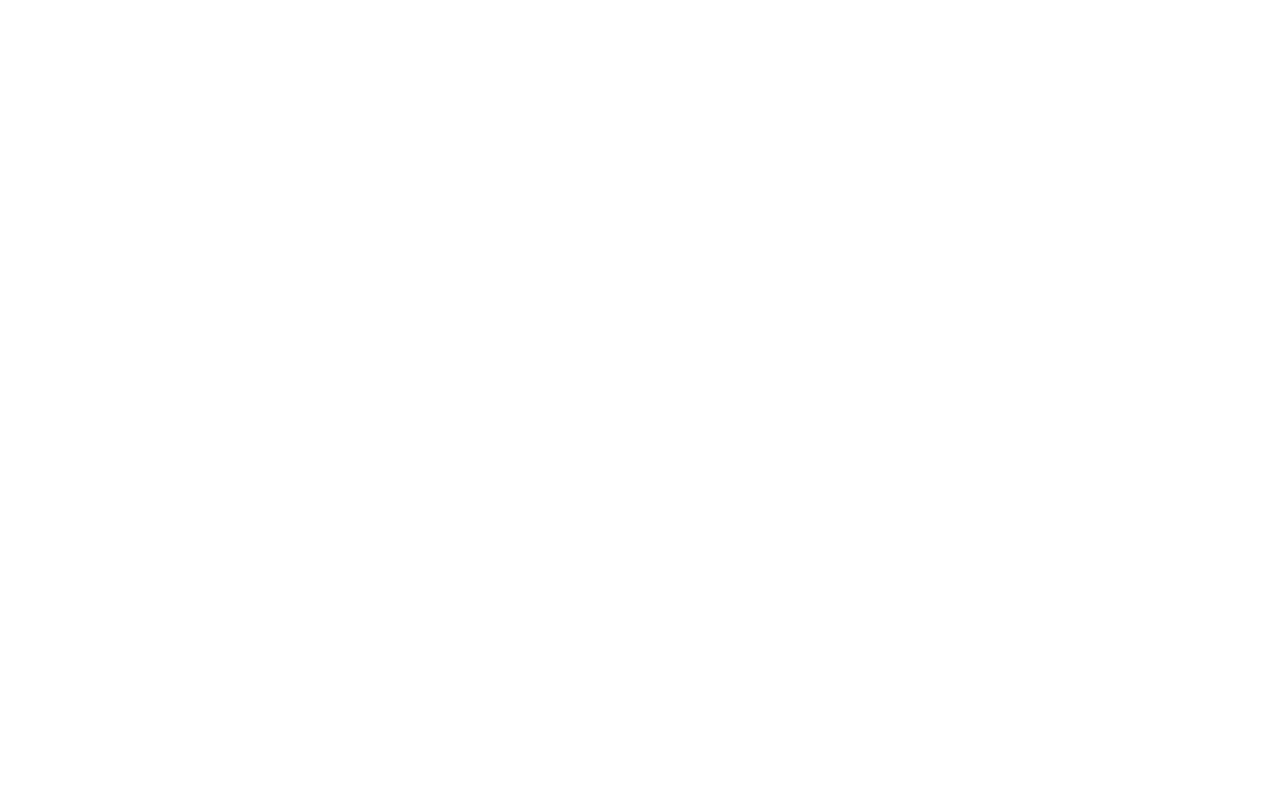
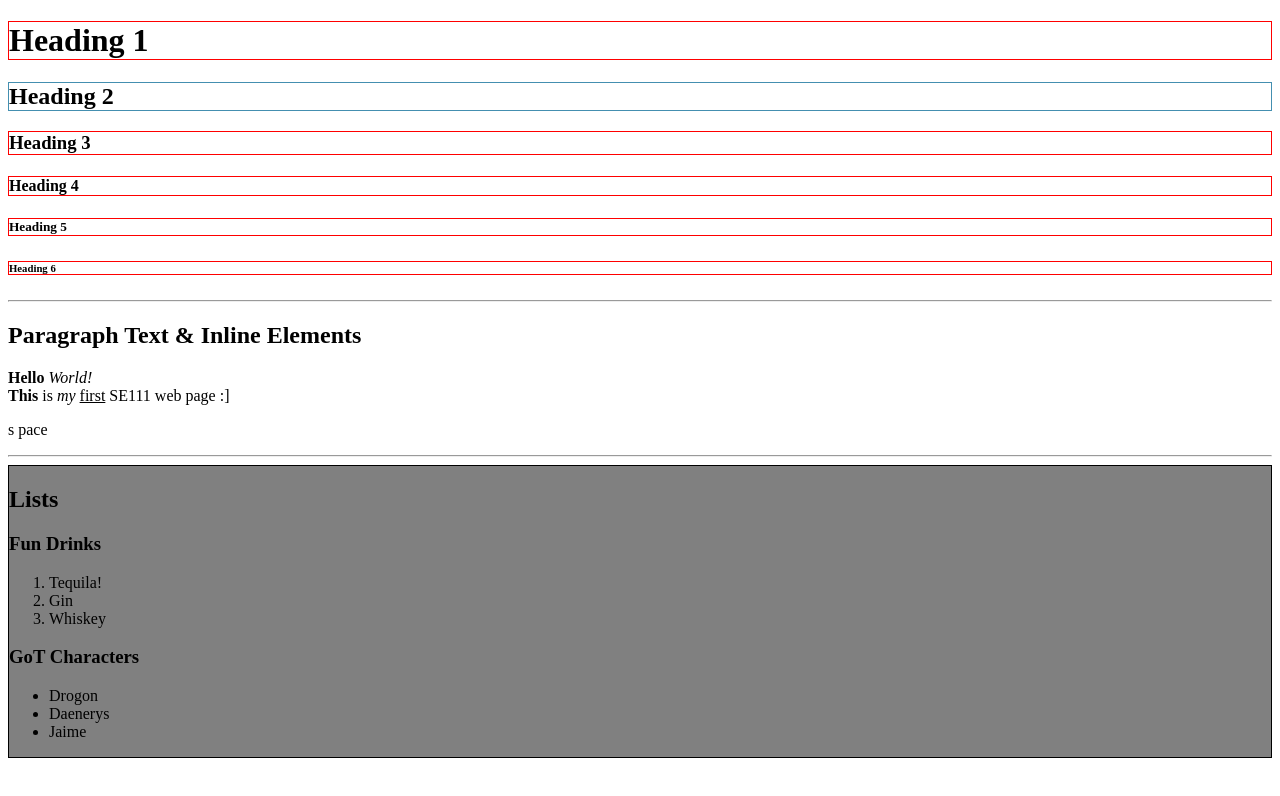
Before and after one commit to Tymurphy/SE111_22_20320, a plain HTML site: page Week1_Demo/index.html in a window 1280 px wide. Drawn offline with Linux system fonts and the light colour scheme.

Commit message:
end of w1d2 demo

```diff
--- a/Week1_Demo/index.html
+++ b/Week1_Demo/index.html
@@ -13,5 +13,47 @@
 <body>
     <!--this is a comment in HTML-->
     <!--the body holds all viewable content for the page-->
+
+    <!--Block Level Elements: Start on left new aligned line in the browser page; span width of page/containing element (parent)-->
+
+    <!--HeadingTags: 1 is the most important, there are 6-->
+    <h1 style="border:1px solid red">Heading 1</h1><!--only ONE per page! SEO-->
+    <h2 style="border:1px solid rgba(3, 105, 149, 0.743)">Heading 2</h2>
+    <h3 style="border:1px solid red">Heading 3</h3>
+    <h4 style="border:1px solid red">Heading 4</h4>
+    <h5 style="border:1px solid red">Heading 5</h5>
+    <h6 style="border:1px solid red">Heading 6</h6>
+
+    <!-- Horizontal Rule -->
+    <hr>
+
+    <h2>Paragraph Text & Inline Elements</h2>
+
+    <!-- Pragarph elements holds bodies of text -->
+    <p><strong>Hello</strong> <em>World!</em> <br> <b>This</b> is <i>my</i> <u>first</u> SE111 web page :]</p>
+    <!-- strong & em(phasis) add SEO to a page -->
+
+    <p>s&nbsp;pace</p>
+
+    <hr>
+
+    <div style="border:1px solid black; background-color: grey">
+
+        <h2>Lists</h2>
+
+        <h3>Fun Drinks</h3>
+        <ol><!--ordered lists-->
+            <li>Tequila!</li>
+            <li>Gin</li>
+            <li>Whiskey</li>
+        </ol>
+
+        <h3>GoT Characters</h3>
+        <ul><!--unordered list-->
+            <li>Drogon</li>
+            <li>Daenerys</li>
+            <li>Jaime</li>
+        </ul>
+    </div><!--End of the div-->
 </body>
 </html>
```
Also changed, not shown: w1/css/index.html (added, +21 -0 lines).
